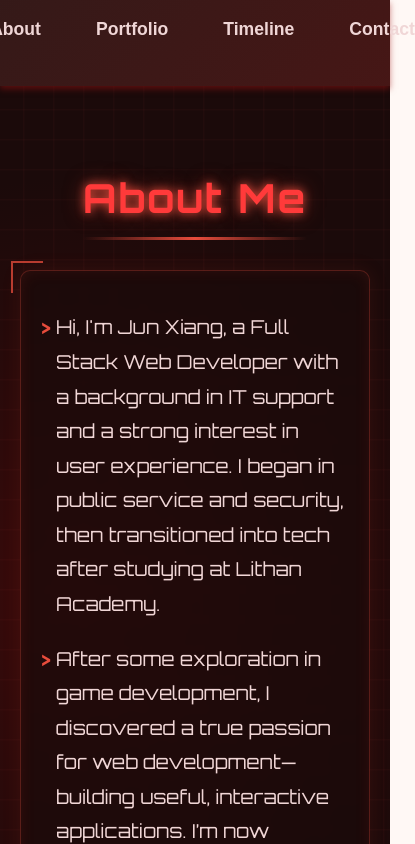
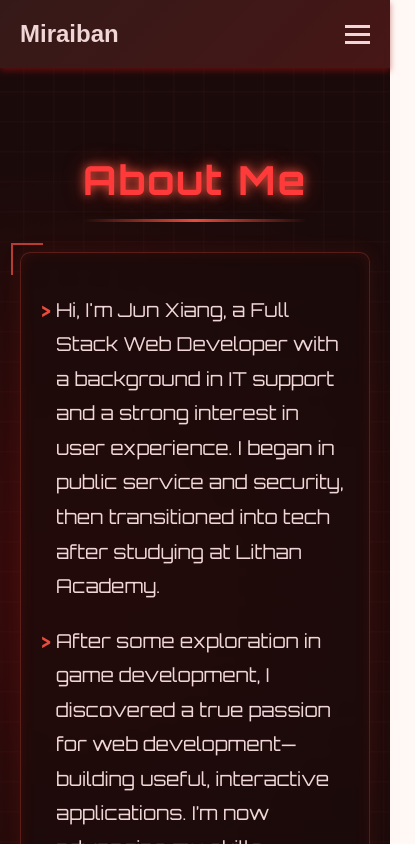
Before and after one commit to Zombie-Btyes/mirai, a React (Create React App) app: page / in a window 390 px wide. Shown: the top 844 px of the page, 415 px wide, since content can reach past the window. Built offline with nearby package versions, Linux system fonts and the light colour scheme.

Commit message:
edit navbar and footer

```diff
--- a/package.json
+++ b/package.json
@@ -12,11 +12,14 @@
     "react-scripts": "5.0.1",
     "web-vitals": "^2.1.4"
   },
+  "homepage": "https://yourusername.github.io/your-repo-name",
   "scripts": {
     "start": "react-scripts start",
     "build": "react-scripts build",
     "test": "react-scripts test",
-    "eject": "react-scripts eject"
+    "eject": "react-scripts eject",
+    "predeploy": "npm run build",
+    "deploy": "gh-pages -d build"
   },
   "eslintConfig": {
     "extends": [
--- a/src/components/Footer.jsx
+++ b/src/components/Footer.jsx
@@ -5,7 +5,7 @@ export default function Footer() {
   return (
     <section id="about">
       <div className="container">
-        <h1>About Me</h1>
+        {/* <h1>About Me</h1> */}
         <div className="about-content">
           <div className="about-text">
             <p>&copy; 2024 Jun Xiang Yeo. All rights reserved.</p>
--- a/src/components/Navbar.jsx
+++ b/src/components/Navbar.jsx
@@ -1,15 +1,27 @@
-import React from "react";
-import '../style/Navbar.css'
+import React, { useState } from 'react';
+import '../style/Navbar.css';
 
 export default function Navbar() {
+  const [isOpen, setIsOpen] = useState(false);
+
   return (
     <nav>
-      <ul className="nav-links">
-        <li><a href="#about">About</a></li>
-        <li><a href="#portfolio">Portfolio</a></li>
-        <li><a href="#timeline">Timeline</a></li>
-        <li><a href="#contact">Contact</a></li>
-      </ul>
+      <div className="nav-container">
+        <div className="logo">Miraiban</div>
+
+        <div className={`nav-toggle ${isOpen ? 'open' : ''}`} onClick={() => setIsOpen(!isOpen)}>
+          <span />
+          <span />
+          <span />
+        </div>
+
+        <ul className={`nav-links ${isOpen ? 'show' : ''}`}>
+          <li><a href="#about">About</a></li>
+          <li><a href="#portfolio">Portfolio</a></li>
+          <li><a href="#timeline">Journey</a></li>
+          <li><a href="#contact">Contact</a></li>
+        </ul>
+      </div>
     </nav>
   );
 }
--- a/src/components/Timeline.jsx
+++ b/src/components/Timeline.jsx
@@ -16,16 +16,19 @@ export default function Timeline() {
     rootMargin: '0px 0px -50px 0px'
   });
 
-    itemsRef.current.forEach(item => {
+  const currentItems = itemsRef.current; // ✅ store ref in local variable
+
+  currentItems.forEach(item => {
     if (item) observer.observe(item);
   });
 
   return () => {
-      itemsRef.current.forEach(item => {
+    currentItems.forEach(item => {
       if (item) observer.unobserve(item);
     });
   };
 }, []);
+
 
   const journeyData = [
     {
--- a/src/style/Navbar.css
+++ b/src/style/Navbar.css
@@ -5,16 +5,28 @@ nav {
   position: sticky;
   top: 0;
   z-index: 100;
-  backdrop-filter: blur(10px); /* Frosted glass effect */
+  backdrop-filter: blur(10px);
+}
+
+.nav-container {
+  display: flex;
+  justify-content: space-between;
+  align-items: center;
+  max-width: 1100px;
+  margin: 0 auto;
+}
+
+.logo {
+  font-size: 1.5rem;
+  font-weight: bold;
+  color: #f0d6d6;
 }
 
 .nav-links {
   list-style: none;
   display: flex;
-  justify-content: center;
   gap: 40px;
-  margin: 0;
-  padding: 0;
+  transition: all 0.3s ease;
 }
 
 .nav-links li a {
@@ -49,3 +61,45 @@ nav {
 .nav-links li a:focus::after {
   width: 100%;
 }
+
+/* Mobile toggle */
+.nav-toggle {
+  display: none;
+  flex-direction: column;
+  cursor: pointer;
+  gap: 5px;
+}
+
+.nav-toggle span {
+  width: 25px;
+  height: 3px;
+  background: #f0d6d6;
+  transition: 0.3s;
+}
+
+@media (max-width: 768px) {
+  .nav-toggle {
+    display: flex;
+  }
+
+  .nav-links {
+    position: absolute;
+    top: 65px;
+    left: 0;
+    right: 0;
+    flex-direction: column;
+    background: rgba(42, 13, 13, 0.98);
+    text-align: center;
+    max-height: 0;
+    overflow: hidden;
+  }
+
+  .nav-links.show {
+    max-height: 300px;
+    padding: 15px 0;
+  }
+
+  .nav-links li {
+    margin: 10px 0;
+  }
+}
```
Lines whose indentation alone changed are shown as unchanged.
